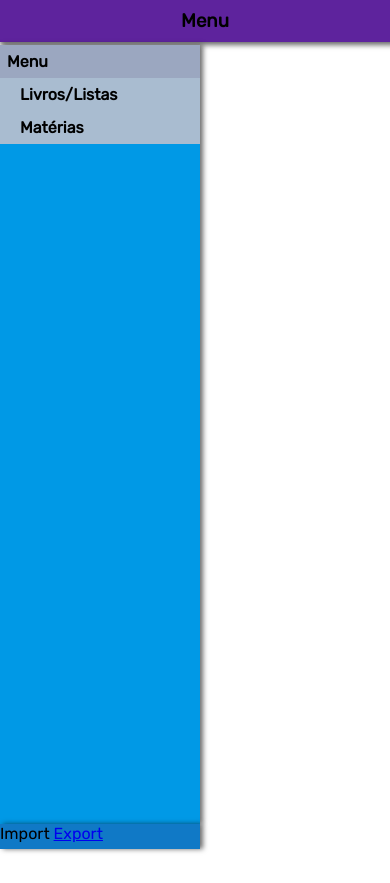
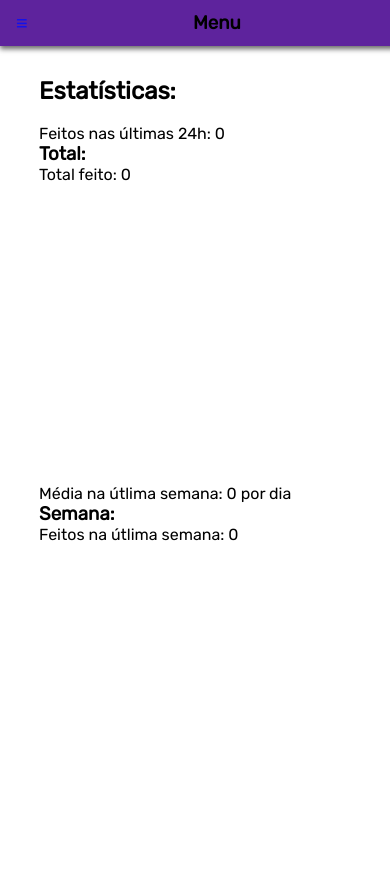
Before and after one commit to Uefa41/vigilant-octo-winner, a plain HTML site: page index.html in a window 390 px wide. Before the commit the page ends 844 px from the top, so only its background shows below. Drawn offline with nearby package versions, Linux system fonts and the light colour scheme.

Commit message:
Adicionadas estatísticas e retração da barra lateral em janelas/telas pequenas

```diff
--- a/css/style.css
+++ b/css/style.css
@@ -8,10 +8,21 @@
   overflow: hidden;
   width: 100%;
   top: 0;
-  text-align: center;
   padding: 10px;
   background-color: #5E239D;
   box-shadow: 0 3px 5px #111111a0;
+  display: flex;
+  flex-direction: row;
+  justify-content: center;
+  align-items: center;
+}
+
+#topbar div:first-child {
+  margin-right: auto;
+}
+
+#topbar div:last-child {
+  margin-left: auto;
 }
 
 #sidebar {
@@ -23,6 +34,7 @@
   height: calc(100% - 65px);
   overflow: auto;
   box-shadow: 3px 0 5px #111111a0;
+  top: 0px;
 }
 
 #content {
@@ -114,11 +126,32 @@
 }
 
 .menu {
-  position: absolute;
+  position: fixed;
   background-color: teal; /*CHANGEME*/
-  margin-left: 40%;
+  top: 35%;
+  left: calc(50% - 115px);
   padding: 20px;
   box-shadow: 3px 3px 5px #111111a0;
 }
 
-@media screen and (max-width: 700px) {}
+#stats {
+  display: flex;
+  flex-direction: row;
+}
+
+.chart_container {
+  position: relative;
+  width: 300px;
+}
+
+@media screen and (max-width: 700px) {
+  #content {
+    margin-left: 0;
+    padding: 10%;
+  }
+
+  #stats {
+    display: flex;
+    flex-direction: column;
+  }
+}
--- a/index.html
+++ b/index.html
@@ -8,13 +8,39 @@
   <link rel="preconnect" href="https://fonts.googleapis.com">
   <link rel="preconnect" href="https://fonts.gstatic.com" crossorigin>
   <link href="https://fonts.googleapis.com/css2?family=Rubik&display=swap" rel="stylesheet">
+  <script src="https://cdn.jsdelivr.net/npm/chart.js"></script>
 </head>
 
 <body>
   <div id="topbar">
+    <div><button id="sidebar_button" class="ed_button" style="display: none" onclick="toggleSidebar()">≡</button></div>
     <h3 class="title">Menu</h3>
+    <div></div>
   </div>
   <div id="main">
+    <div id="content">
+      <br>
+      <div id="exercises"></div>
+      <br>
+      <div">
+        <h2>Estatísticas:</h2>
+        <br>
+        <div id="stats">
+          <div>
+            <p id="stats_today"></p>
+            <h3>Total:</h3>
+            <p id="stats_total_general"></p>
+            <div class="chart_container"><canvas id="total_chart"></canvas></div>
+          </div>
+          <div>
+            <p id="stats_avg"></p>
+            <h3>Semana:</h3>
+            <p id="stats_week_general"></p>
+            <div class="chart_container"><canvas id="week_chart"></canvas></div>
+          </div>
+        </div>
+      </div>
+    </div>
     <div id="sidebar">
       <div id="tabs">
       </div>
@@ -24,11 +50,6 @@
         <a download="data.json" href="data:application/octet-stream," id="export-button"
           onclick="storage.exportFile()">Export</a>
       </div>
-    </div>
-    <div id="content">
-      <div id="stats"></div>
-      <br>
-      <div id="exercises"></div>
     </div>
   </div>
   <div id="pagemask" style="display: none"></div>
--- a/js/script.js
+++ b/js/script.js
@@ -1,8 +1,9 @@
 const MILLIS_PER_DAY = 1000 * 60 * 60 * 24;
-const RESERVED_NAMES = ["name", "exercises", "date", "version", "ref", "subject", "create"];
+const RESERVED_NAMES = ["name", "exercises", "date", "version", "ref", "subject", "create", "general"];
 const storage = new AppStorage();
 
 var curr_section = ["data"];
+var sidebar_status = true;
 
 function setTitle(title) {
   [].forEach.call(document.getElementsByClassName("title"), (curr) => {
@@ -119,13 +120,13 @@ function populateExercises() {
         newChild.className = (e.done ? "ex_checked" : "ex_unchecked");
         newChild.onclick = () => {
           e.done = !e.done;
-          storage.update();
           if (e.done) {
             e.date = new Date();
           } else {
             e.date = null;
           }
-          populateExercises();
+          storage.update();
+          populateMainContent();
         };
         newContent.appendChild(newChild);
       });
@@ -136,6 +137,7 @@ function populateExercises() {
 
 function populateMainContent() {
   populateExercises();
+  displayStats();
 }
 
 function switchSection() {
@@ -366,6 +368,7 @@ function mergeStats(s1, s2) {
     if (key in res) {
       res[key].total += s2[key].total;
       res[key].week += s2[key].week;
+      res[key].today += s2[key].today;
     } else {
       res[key] = s2[key];
     }
@@ -377,13 +380,26 @@ function mergeStats(s1, s2) {
 function getStats(section) {
   let res = {
     general: {
+      name: "Geral",
       total: 0,
       week: 0,
+      today: 0,
     }
-  }
+  };
+  Object.keys(storage.data.subjects).forEach((key) => {
+    res[key] = {
+      name: storage.data.subjects[key].name,
+      total: 0,
+      week: 0,
+      today: 0,
+    };
+  });
   Object.keys(section).forEach((key) => {
-    if (!(RESERVED_NAMES.includes(key))) {
+    if (!(RESERVED_NAMES.includes(key)) && key != "subjects") {
       res = mergeStats(res, getStats(section[key]));
+    }
+    if (key == "ref") {
+      res = mergeStats(res, getStats(getSection(section[key])));
     }
   });
 
@@ -391,17 +407,130 @@ function getStats(section) {
     section.exercises.forEach((e) => {
       if (e.done) {
         res.general.total++;
-        if (e.date && "day" in e.date) {
+        if (e.date && typeof e.date == "string") {
+          e.date = new Date(e.date);
+        }
+        if (e.date && e.date.hasOwnProperty("day")) {
           e.date = new Date(e.date.year, e.date.month, e.date.day);
         }
-        if (e.date && dateDiff(new Date(), e.date) <= 7) {
+        let curr_date = new Date();
+        if (e.date && dateDiff(curr_date, e.date) < 7) {
           res.general.week++;
+          if ("subject" in section && section.subject in res) {
+            res[section.subject].week++;
+          }
+        }
+        if (e.date && e.date.getDay() == curr_date.getDay() && e.date.getMonth() == curr_date.getMonth() && e.date.getFullYear() == curr_date.getFullYear()) {
+          res.general.today++;
+          if ("subject" in section && section.subject in res) {
+            res[section.subject].today++;
+          }
+        }
+        if ("subject" in section && section.subject in res) {
+          res[section.subject].total++;
         }
       }
     });
   }
   return res;
 }
+
+function displayStats() {
+  let section = getSection(curr_section);
+  let stats = getStats(section);
+
+  document.getElementById("stats_total_general").innerHTML = "Total feito: " + stats.general.total.toString();
+  document.getElementById("stats_week_general").innerHTML = "Feitos na útlima semana: " + stats.general.week.toString();
+
+  document.getElementById("stats_today").innerHTML = "Feitos nas últimas 24h: " + stats.general.today.toString();
+  document.getElementById("stats_avg").innerHTML = "Média na útlima semana: " + (Math.floor(stats.general.week / 7 * 100) / 100).toString() + " por dia";
+
+  let canvas_total = document.createElement("canvas");
+  document.getElementById("total_chart").replaceWith(canvas_total);
+  canvas_total.id = "total_chart";
+  let canvas_week = document.createElement("canvas");
+  document.getElementById("week_chart").replaceWith(canvas_week);
+  canvas_week.id = "week_chart";
+
+  let data_total = {
+    labels: [],
+    datasets: [{
+      label: "Total",
+      data: [],
+      hoverOffset: 4
+    }]
+  };
+
+  let data_week = {
+    labels: [],
+    datasets: [{
+      label: "Semana",
+      data: [],
+      hoverOffset: 4
+    }]
+  };
+
+  Object.keys(stats).forEach((key) => {
+    if (stats[key].total > 0 && key != "general") {
+      data_total.datasets[0].data.push(stats[key].total);
+      data_total.labels.push(stats[key].name);
+    }
+  });
+
+  Object.keys(stats).forEach((key) => {
+    if (stats[key].total > 0 && key != "general") {
+      data_week.datasets[0].data.push(stats[key].week);
+      data_week.labels.push(stats[key].name);
+    }
+  });
+
+  const config_total = {
+    type: "doughnut",
+    data: data_total
+  };
+
+  const config_week = {
+    type: "doughnut",
+    data: data_week
+  };
+
+  new Chart(canvas_total, config_total);
+  new Chart(canvas_week, config_week);
+}
+
+function hideSidebar() {
+  document.getElementById("sidebar").style = "display: none";
+  sidebar_status = false;
+}
+
+function showSidebar() {
+  document.getElementById("sidebar").style = "";
+  sidebar_status = true;;
+}
+
+function toggleSidebar() {
+  if (sidebar_status) {
+    hideSidebar();
+  } else {
+    showSidebar();
+  }
+}
+
+function fitWidth() {
+  if (window.innerWidth <= 700) {
+    if (sidebar_status) {
+      hideSidebar();
+      document.getElementById("sidebar_button").style="";
+    }
+  } else {
+    if (!sidebar_status) {
+      showSidebar();
+      document.getElementById("sidebar_button").style="display: none";
+    }
+  }
+}
+
+window.onresize = fitWidth;
 
 document.getElementById("import").addEventListener("change", (e) => {
   if (e.target.files[0]) {
@@ -410,3 +539,5 @@ document.getElementById("import").addEventListener("change", (e) => {
 })
 
 storage.load(switchSection)
+
+fitWidth();
```
